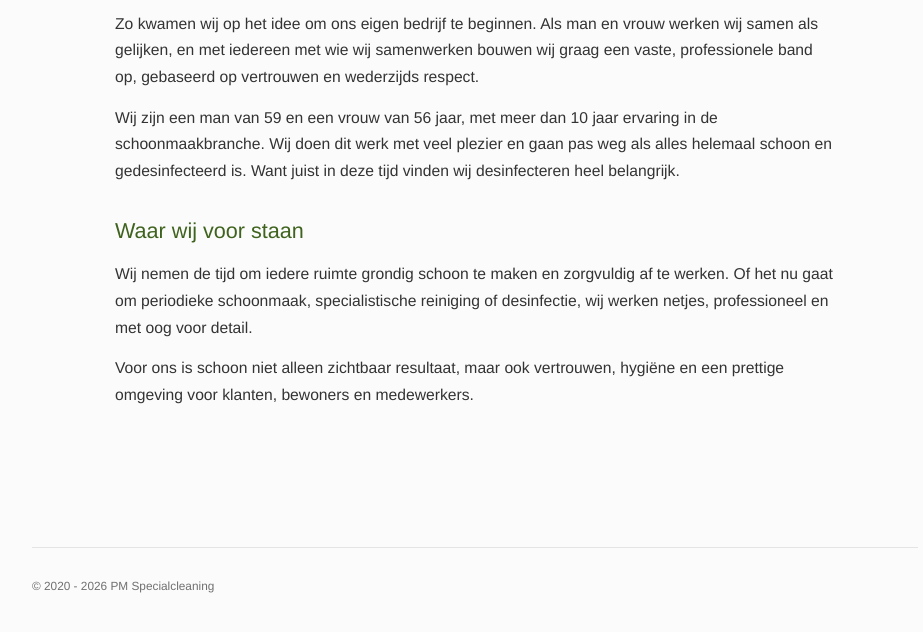
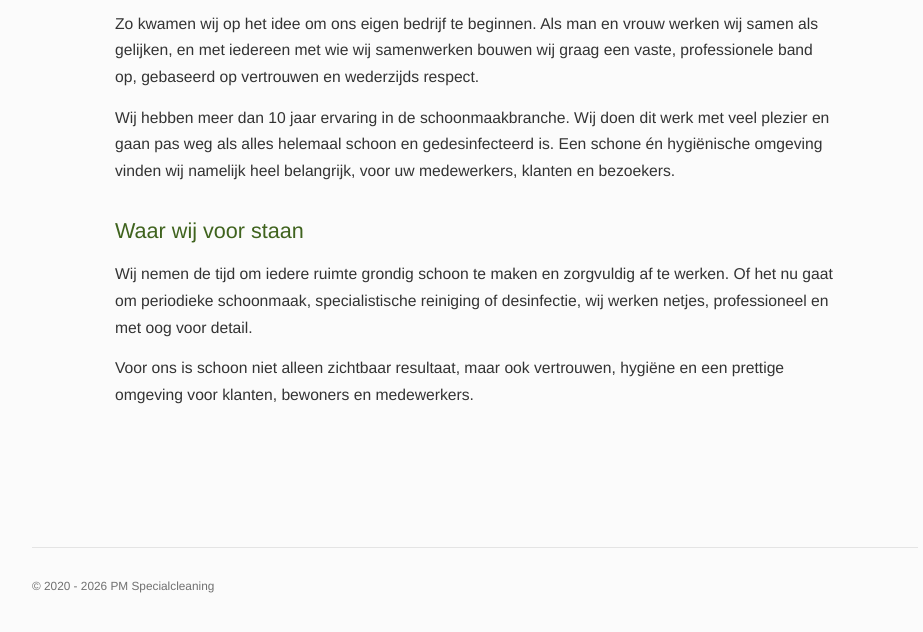
Before and after one commit to Darker19/pmspecialcleaning, a plain HTML site: page over.html in a window 1280 px wide. Shown: the part 1044-1676 px from the top of the page, without its empty margins (165-1088 px from the left). Drawn offline with Linux system fonts and the light colour scheme.

Commit message:
Over ons: leeftijden en verouderde verwijzing verwijderd
Co-Authored-By: Claude Opus 5.5 <noreply@anthropic.com>
Claude-Session: https://claude.ai/code/session_019Yia3MZpUgeUd3j1y4L9B6

```diff
--- a/over.html
+++ b/over.html
@@ -47,9 +47,9 @@
                     op, gebaseerd op vertrouwen en wederzijds respect.
                 </p>
                 <p>
-                    Wij zijn een man van 59 en een vrouw van 56 jaar, met meer dan 10 jaar ervaring in de
-                    schoonmaakbranche. Wij doen dit werk met veel plezier en gaan pas weg als alles helemaal schoon en
-                    gedesinfecteerd is. Want juist in deze tijd vinden wij desinfecteren heel belangrijk.
+                    Wij hebben meer dan 10 jaar ervaring in de schoonmaakbranche. Wij doen dit werk met veel
+                    plezier en gaan pas weg als alles helemaal schoon en gedesinfecteerd is. Een schone én hygiënische
+                    omgeving vinden wij namelijk heel belangrijk, voor uw medewerkers, klanten en bezoekers.
                 </p>
             </section>
 
```
